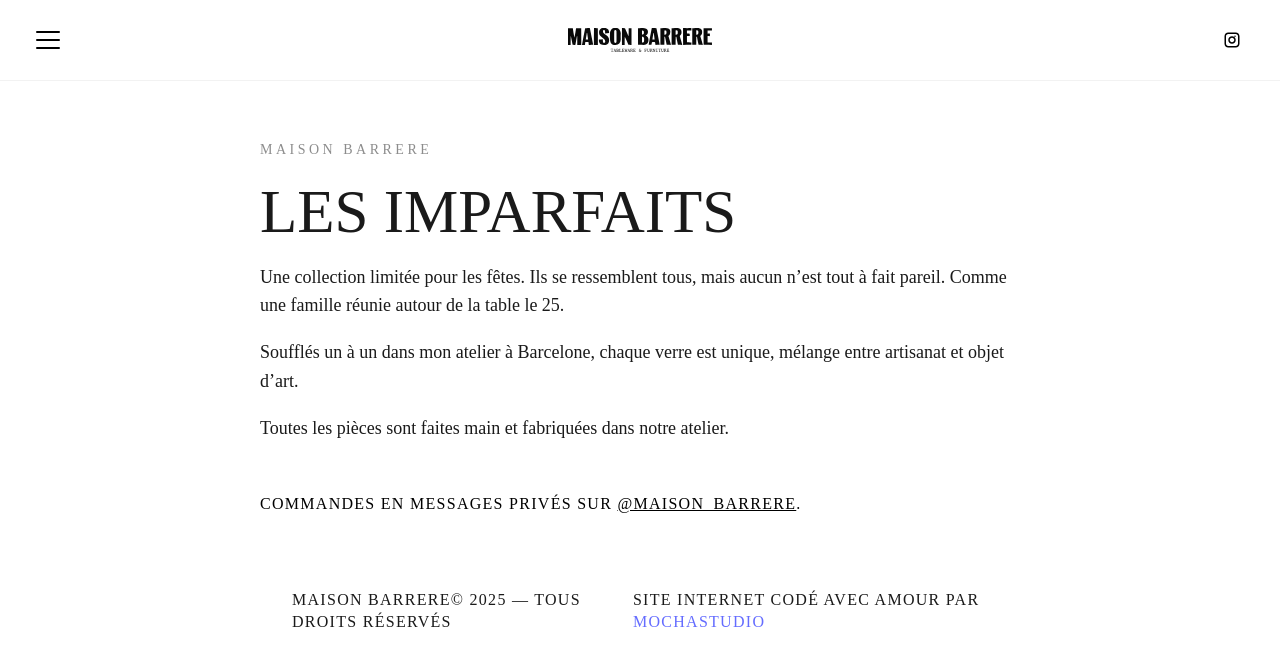
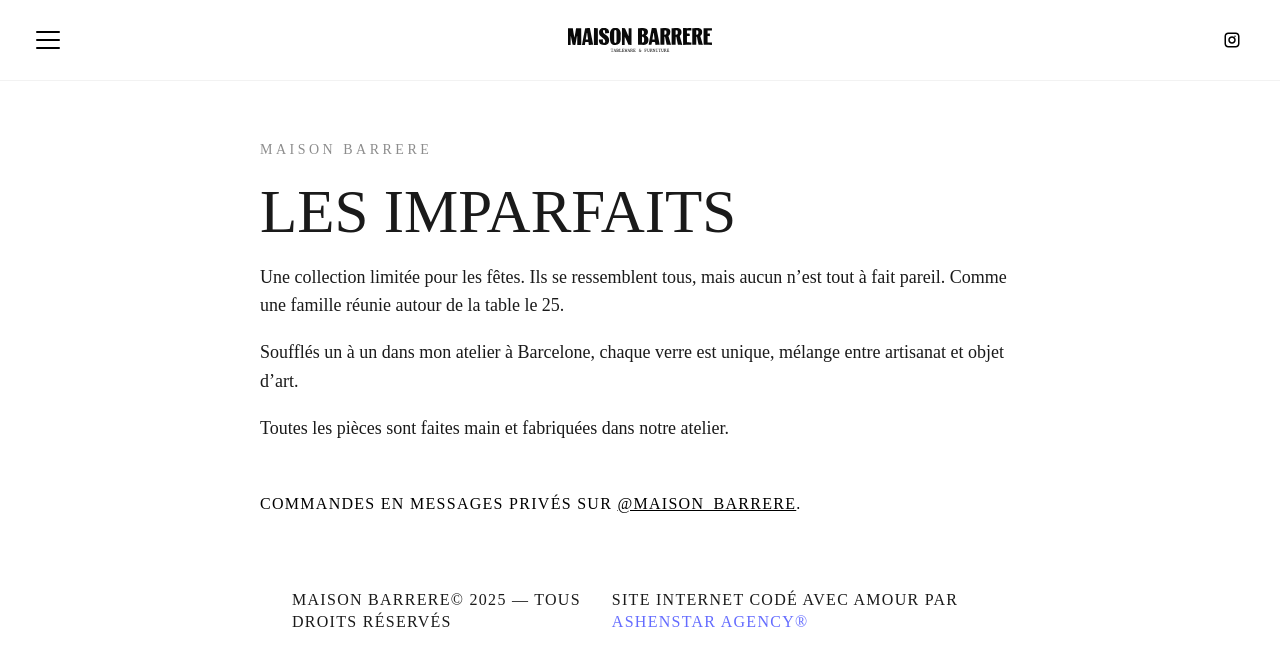
Before and after one commit to eliottgnd/Maison-Barrere, a React (Vite) app: page /apropos in a window 1280 px wide. Shown: the top 666 px of the page. Built offline with nearby package versions, Linux system fonts and the light colour scheme; a web font is replaced by a local one.

Commit message:
Update APropos.tsx

```diff
--- a/src/pages/APropos.tsx
+++ b/src/pages/APropos.tsx
@@ -35,8 +35,8 @@
           <p style={styles.footerLine}>MAISON BARRERE© 2025 — Tous droits réservés</p>
           <p style={styles.footerLine}>
             site internet codé avec amour par{" "}
-            <a style={styles.footerLink} href="https://www.bymocha.studio" target="_blank" rel="noreferrer">
-              mochastudio
+            <a style={styles.footerLink} href="https://www.eliottashenstar.com" target="_blank" rel="noreferrer">
+              ashenstar agency®
             </a>
           </p>
         </footer>
```
